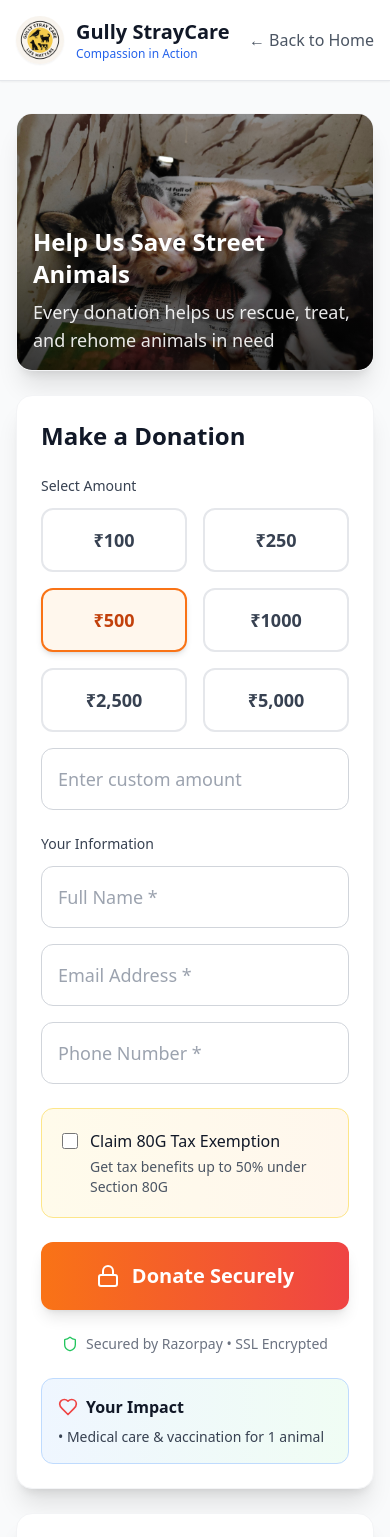
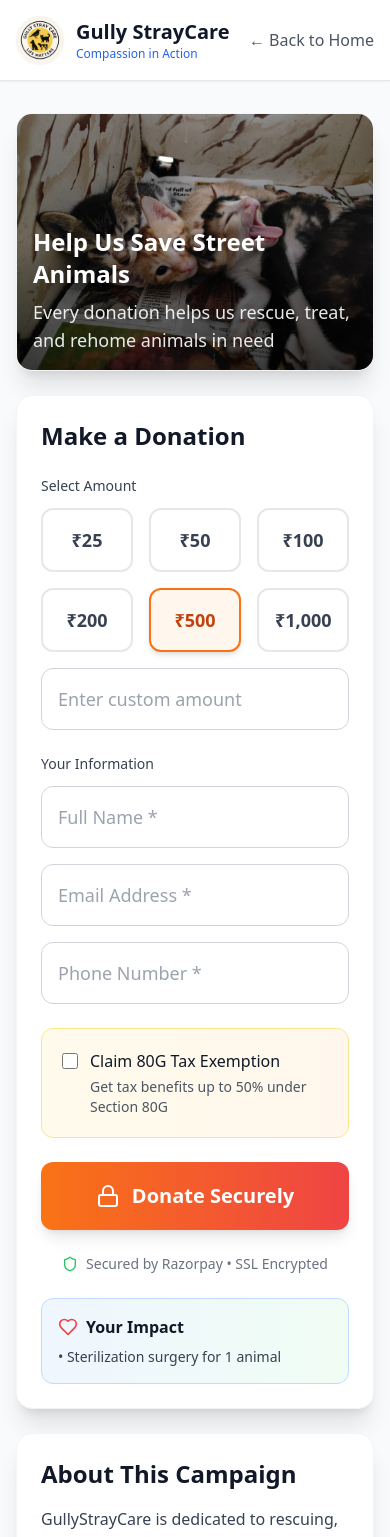
Before and after one commit to Aditya-singh-9/stray-care, a React (Vite) app: page /payment in a window 390 px wide. Shown: the top 1537 px of the page. Built offline with nearby package versions, Linux system fonts and the light colour scheme.

Commit message:
Update Payment Page Mobile Amounts

```diff
--- a/src/components/PaymentPage.tsx
+++ b/src/components/PaymentPage.tsx
@@ -288,7 +288,27 @@ const PaymentPage = () => {
               {/* Select Amount */}
               <div className="mb-6">
                 <label className="block text-sm font-medium text-gray-700 mb-3">Select Amount</label>
-                <div className="grid grid-cols-2 gap-4 mb-4">
+                <div className="grid grid-cols-3 gap-4 mb-4">
+                  <button
+                    onClick={() => { setSelectedAmount(25); setCustomAmount(''); }}
+                    className={`p-4 rounded-xl border-2 font-semibold transition-all duration-200 text-lg ${
+                      selectedAmount === 25 && !customAmount
+                        ? 'border-orange-500 bg-orange-50 text-orange-700 shadow-md'
+                        : 'border-gray-200 hover:border-orange-300 text-gray-700 hover:bg-gray-50'
+                    }`}
+                  >
+                    ₹25
+                  </button>
+                  <button
+                    onClick={() => { setSelectedAmount(50); setCustomAmount(''); }}
+                    className={`p-4 rounded-xl border-2 font-semibold transition-all duration-200 text-lg ${
+                      selectedAmount === 50 && !customAmount
+                        ? 'border-orange-500 bg-orange-50 text-orange-700 shadow-md'
+                        : 'border-gray-200 hover:border-orange-300 text-gray-700 hover:bg-gray-50'
+                    }`}
+                  >
+                    ₹50
+                  </button>
                   <button
                     onClick={() => { setSelectedAmount(100); setCustomAmount(''); }}
                     className={`p-4 rounded-xl border-2 font-semibold transition-all duration-200 text-lg ${
@@ -300,14 +320,14 @@ const PaymentPage = () => {
                     ₹100
                   </button>
                   <button
-                    onClick={() => { setSelectedAmount(250); setCustomAmount(''); }}
+                    onClick={() => { setSelectedAmount(200); setCustomAmount(''); }}
                     className={`p-4 rounded-xl border-2 font-semibold transition-all duration-200 text-lg ${
-                      selectedAmount === 250 && !customAmount
+                      selectedAmount === 200 && !customAmount
                         ? 'border-orange-500 bg-orange-50 text-orange-700 shadow-md'
                         : 'border-gray-200 hover:border-orange-300 text-gray-700 hover:bg-gray-50'
                     }`}
                   >
-                    ₹250
+                    ₹200
                   </button>
                   <button
                     onClick={() => { setSelectedAmount(500); setCustomAmount(''); }}
@@ -327,27 +347,7 @@ const PaymentPage = () => {
                         : 'border-gray-200 hover:border-orange-300 text-gray-700 hover:bg-gray-50'
                     }`}
                   >
-                    ₹1000
-                  </button>
-                  <button
-                    onClick={() => { setSelectedAmount(2500); setCustomAmount(''); }}
-                    className={`p-4 rounded-xl border-2 font-semibold transition-all duration-200 text-lg ${
-                      selectedAmount === 2500 && !customAmount
-                        ? 'border-orange-500 bg-orange-50 text-orange-700 shadow-md'
-                        : 'border-gray-200 hover:border-orange-300 text-gray-700 hover:bg-gray-50'
-                    }`}
-                  >
-                    ₹2,500
-                  </button>
-                  <button
-                    onClick={() => { setSelectedAmount(5000); setCustomAmount(''); }}
-                    className={`p-4 rounded-xl border-2 font-semibold transition-all duration-200 text-lg ${
-                      selectedAmount === 5000 && !customAmount
-                        ? 'border-orange-500 bg-orange-50 text-orange-700 shadow-md'
-                        : 'border-gray-200 hover:border-orange-300 text-gray-700 hover:bg-gray-50'
-                    }`}
-                  >
-                    ₹5,000
+                    ₹1,000
                   </button>
                 </div>
                 <input
@@ -468,22 +468,25 @@ const PaymentPage = () => {
                   Your Impact
                 </h4>
                 <div className="text-sm text-gray-700">
-                  {customAmount || selectedAmount >= 5000 && (
-                    <p>• Complete rescue & adoption process for 1 animal</p>
-                  )}
-                  {(customAmount || selectedAmount) >= 2500 && (customAmount || selectedAmount) < 5000 && (
+                  {(customAmount || selectedAmount) >= 1000 && (customAmount || selectedAmount) < 2500 && (
                     <p>• Emergency surgery & rehabilitation for 1 animal</p>
                   )}
-                  {(customAmount || selectedAmount) >= 1000 && (customAmount || selectedAmount) < 2500 && (
+                  {(customAmount || selectedAmount) >= 500 && (customAmount || selectedAmount) < 1000 && (
                     <p>• Sterilization surgery for 1 animal</p>
                   )}
-                  {(customAmount || selectedAmount) >= 500 && (customAmount || selectedAmount) < 1000 && (
+                  {(customAmount || selectedAmount) >= 200 && (customAmount || selectedAmount) < 500 && (
                     <p>• Medical care & vaccination for 1 animal</p>
                   )}
-                  {(customAmount || selectedAmount) >= 250 && (customAmount || selectedAmount) < 500 && (
+                  {(customAmount || selectedAmount) >= 100 && (customAmount || selectedAmount) < 200 && (
                     <p>• Basic medical care for 1 animal</p>
                   )}
-                  {(customAmount || selectedAmount) < 250 && (
+                  {(customAmount || selectedAmount) >= 50 && (customAmount || selectedAmount) < 100 && (
+                    <p>• Feeds 2 street dogs for a day</p>
+                  )}
+                  {(customAmount || selectedAmount) >= 25 && (customAmount || selectedAmount) < 50 && (
+                    <p>• Feeds 1 street dog for a day</p>
+                  )}
+                  {(customAmount || selectedAmount) < 25 && (
                     <p>• Feeds {Math.floor((customAmount || selectedAmount) / 25)} street dogs for a day</p>
                   )}
                 </div>
@@ -804,22 +807,25 @@ const PaymentPage = () => {
                   Your Impact
                 </h4>
                 <div className="text-sm text-gray-700">
-                  {customAmount || selectedAmount >= 5000 && (
-                    <p>• Complete rescue & adoption process for 1 animal</p>
-                  )}
-                  {(customAmount || selectedAmount) >= 2500 && (customAmount || selectedAmount) < 5000 && (
+                  {(customAmount || selectedAmount) >= 1000 && (customAmount || selectedAmount) < 2500 && (
                     <p>• Emergency surgery & rehabilitation for 1 animal</p>
                   )}
-                  {(customAmount || selectedAmount) >= 1000 && (customAmount || selectedAmount) < 2500 && (
+                  {(customAmount || selectedAmount) >= 500 && (customAmount || selectedAmount) < 1000 && (
                     <p>• Sterilization surgery for 1 animal</p>
                   )}
-                  {(customAmount || selectedAmount) >= 500 && (customAmount || selectedAmount) < 1000 && (
+                  {(customAmount || selectedAmount) >= 200 && (customAmount || selectedAmount) < 500 && (
                     <p>• Medical care & vaccination for 1 animal</p>
                   )}
-                  {(customAmount || selectedAmount) >= 250 && (customAmount || selectedAmount) < 500 && (
+                  {(customAmount || selectedAmount) >= 100 && (customAmount || selectedAmount) < 200 && (
                     <p>• Basic medical care for 1 animal</p>
                   )}
-                  {(customAmount || selectedAmount) < 250 && (
+                  {(customAmount || selectedAmount) >= 50 && (customAmount || selectedAmount) < 100 && (
+                    <p>• Feeds 2 street dogs for a day</p>
+                  )}
+                  {(customAmount || selectedAmount) >= 25 && (customAmount || selectedAmount) < 50 && (
+                    <p>• Feeds 1 street dog for a day</p>
+                  )}
+                  {(customAmount || selectedAmount) < 25 && (
                     <p>• Feeds {Math.floor((customAmount || selectedAmount) / 25)} street dogs for a day</p>
                   )}
                 </div>
```
